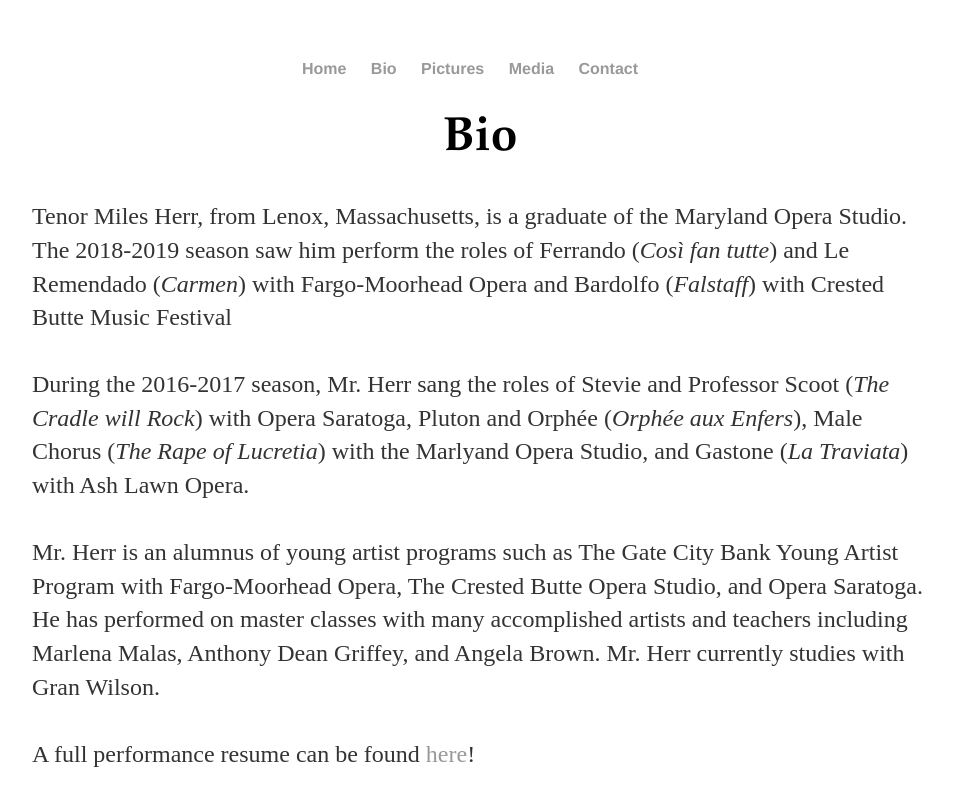
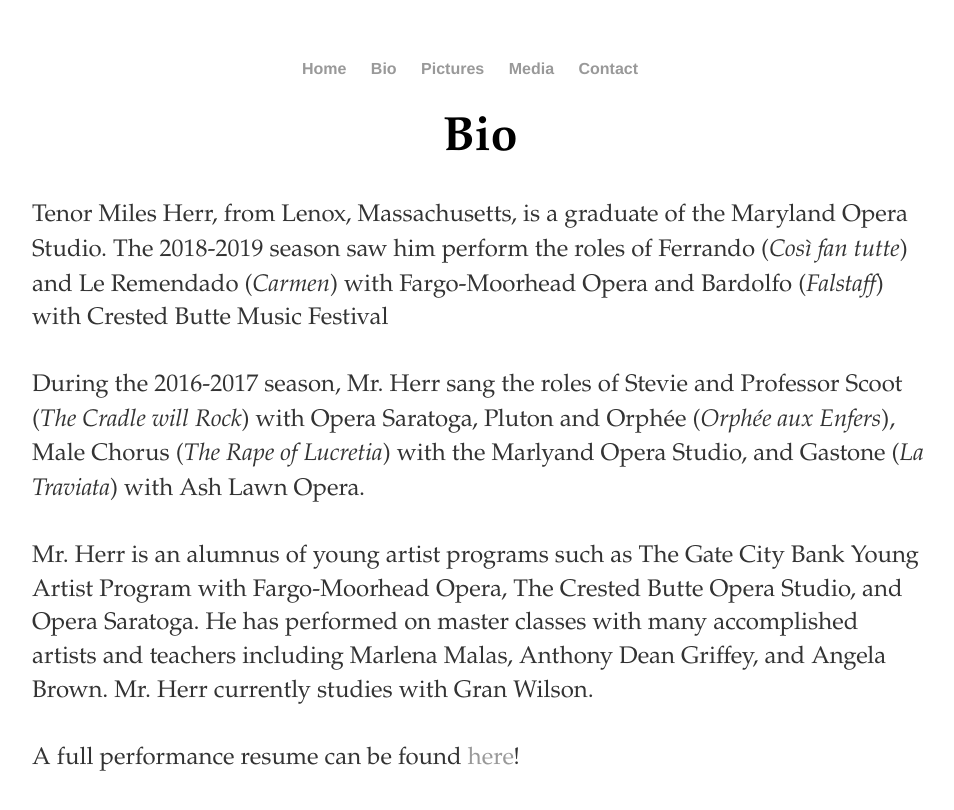
Before and after one commit to leemlb06pmi/leemlb06pmi.github.io, a Jekyll site: the page built from bio/index.html, in a window 1280 px wide. Shown: the top 810 px of the page, without its empty margins (160-1114 px from the left). Built offline with Jekyll 4.4.1, drawn with Linux system fonts in a browser that asks for light colours.

Commit message:
Update index.html

```diff
--- a/bio/index.html
+++ b/bio/index.html
@@ -4,7 +4,7 @@ title: Bio
 ---
 
 <h1>{{ page.title }}</h1>
-<p style="text-align:left;">Tenor Miles Herr, from Lenox, Massachusetts, is a graduate of the Maryland Opera Studio.
+<p style="text-align:left; font-family: 'Palatino', 'Helvetica', 'Arial';">Tenor Miles Herr, from Lenox, Massachusetts, is a graduate of the Maryland Opera Studio.
 The 2018-2019 season saw him perform the roles of Ferrando (<em>Così fan tutte</em>) and Le Remendado (<em>Carmen</em>) with
 Fargo-Moorhead Opera and Bardolfo (<em>Falstaff</em>) with Crested Butte Music Festival
 <br>
```
